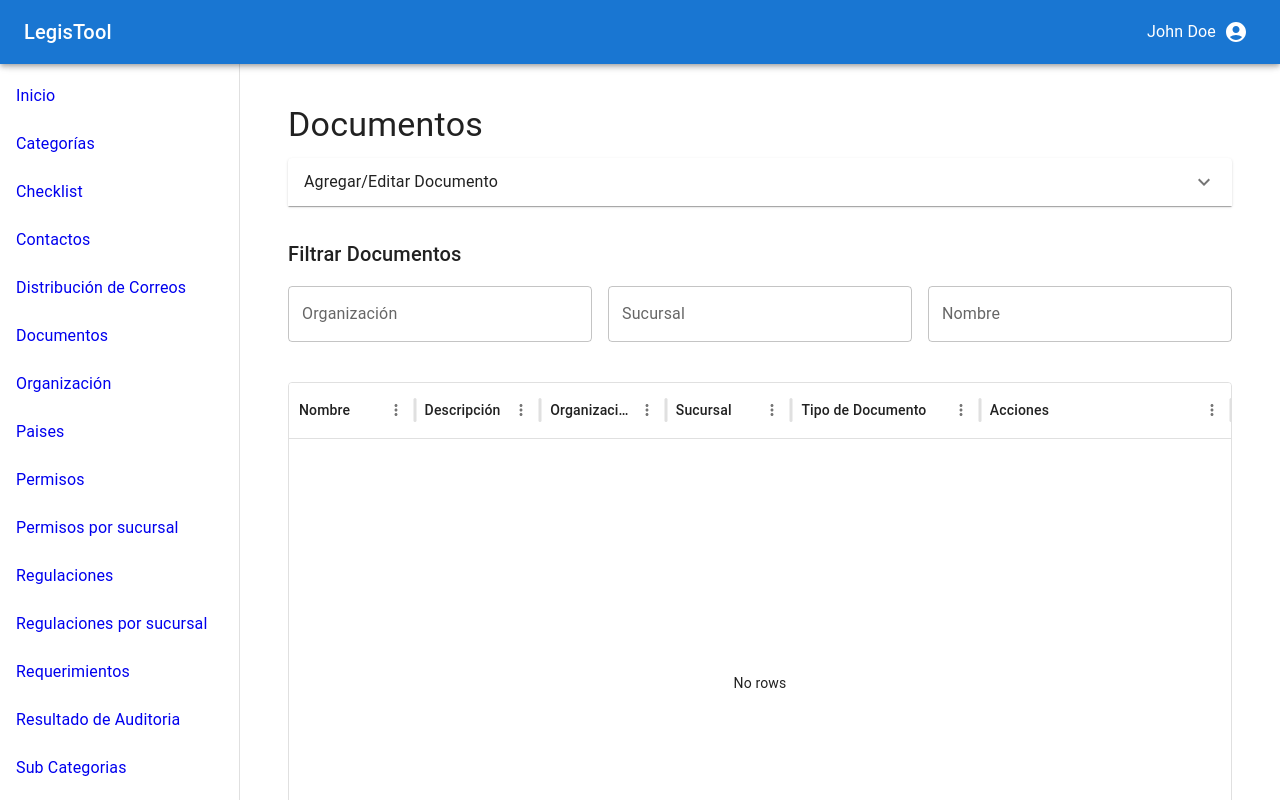
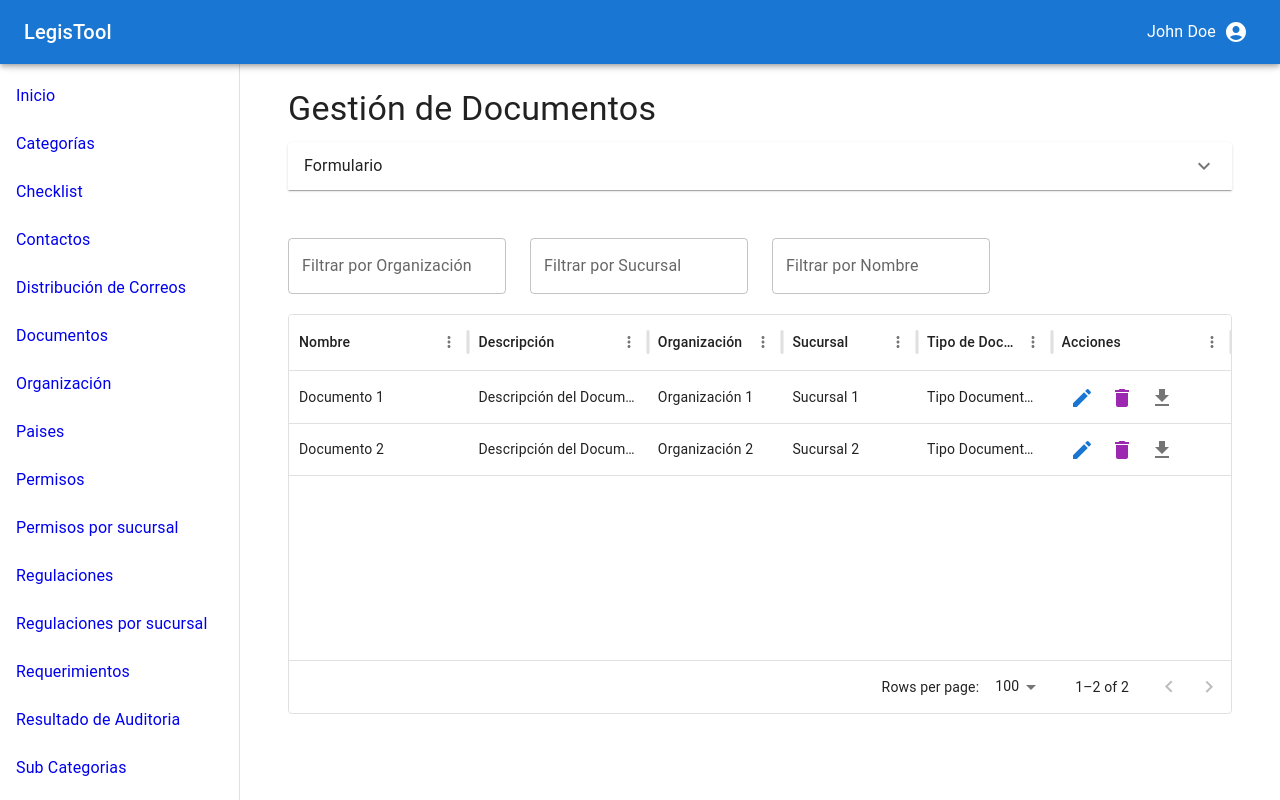
Before and after one commit to Danilord/legistool, a React (Create React App) app: page /documentos in a window 1280 px wide. Shown: the top 800 px of the page. Built offline with nearby package versions, Linux system fonts and the light colour scheme.

Commit message:
documentos 2.0

```diff
--- a/package.json
+++ b/package.json
@@ -13,6 +13,7 @@
     "@testing-library/user-event": "^13.5.0",
     "@tinymce/tinymce-react": "^5.1.1",
     "export-to-csv": "^1.3.0",
+    "legisapp": "file:",
     "papaparse": "^5.4.1",
     "react": "^18.3.1",
     "react-dom": "^18.3.1",
--- a/src/pages/AuditResult.js
+++ b/src/pages/AuditResult.js
@@ -9,7 +9,6 @@ import {
   MenuItem,
   FormControl,
   InputLabel,
-  TextareaAutosize,
   IconButton,
   Dialog,
   DialogActions,
@@ -167,7 +166,6 @@ const AuditResult = () => {
 
   const columns = [
     { field: 'nombre', headerName: 'Nombre', flex: 1 },
-    // { field: 'url', headerName: 'URL', flex: 1 },
     { field: 'descripcion', headerName: 'Descripción', flex: 1 },
     { field: 'sucursal', headerName: 'Sucursal', flex: 1 },
     { field: 'tipoDocumento', headerName: 'Tipo de Documento', flex: 1.5 },
--- a/src/pages/Documentos.js
+++ b/src/pages/Documentos.js
@@ -1,14 +1,11 @@
-import React, { useState } from 'react';
+import React, { useState, useEffect } from 'react';
 import {
   Container,
   TextField,
   Button,
   Typography,
   Grid,
-  Select,
-  MenuItem,
   FormControl,
-  InputLabel,
   IconButton,
   Dialog,
   DialogActions,
@@ -17,6 +14,7 @@ import {
   Accordion,
   AccordionSummary,
   AccordionDetails,
+  Autocomplete
 } from '@mui/material';
 import { DataGrid } from '@mui/x-data-grid';
 import ExpandMoreIcon from '@mui/icons-material/ExpandMore';
@@ -46,6 +44,7 @@ const Documentos = () => {
   const [filtroNombre, setFiltroNombre] = useState('');
   const [documentosFiltrados, setDocumentosFiltrados] = useState([]);
 
+  // Datos de ejemplo para las opciones de selección
   const organizaciones = [
     { id: 1, nombre: 'Organización 1' },
     { id: 2, nombre: 'Organización 2' },
@@ -61,6 +60,36 @@ const Documentos = () => {
     { id: 2, nombre: 'Tipo Documento 2' },
   ];
 
+  // Función para aplicar los filtros
+  const aplicarFiltros = () => {
+    const filtered = documentos.filter((doc) => {
+      return (
+        (filtroOrganizacion === '' ||
+          doc.organizacion.toLowerCase().includes(filtroOrganizacion.toLowerCase())) &&
+        (filtroSucursal === '' ||
+          doc.sucursal.toLowerCase().includes(filtroSucursal.toLowerCase())) &&
+        (filtroNombre === '' ||
+          doc.nombre.toLowerCase().includes(filtroNombre.toLowerCase()))
+      );
+    });
+
+    setDocumentosFiltrados(filtered);
+  };
+
+  // Aplicar los filtros al cambiar cualquiera de ellos
+  useEffect(() => {
+    aplicarFiltros();
+  }, [filtroOrganizacion, filtroSucursal, filtroNombre, documentos]);
+
+  // Simular carga inicial de documentos
+  useEffect(() => {
+    const documentosIniciales = [
+      { id: 1, nombre: 'Documento 1', url: 'https://dominio.com/documentos/Organización 1/Sucursal 1/Documento 1.pdf', descripcion: 'Descripción del Documento 1', organizacion: 'Organización 1', sucursal: 'Sucursal 1', tipoDocumento: 'Tipo Documento 1' },
+      { id: 2, nombre: 'Documento 2', url: 'https://dominio.com/documentos/Organización 2/Sucursal 2/Documento 2.pdf', descripcion: 'Descripción del Documento 2', organizacion: 'Organización 2', sucursal: 'Sucursal 2', tipoDocumento: 'Tipo Documento 2' }
+    ];
+    setDocumentos(documentosIniciales);
+  }, []);
+
   const handleInputChange = (event, setter) => {
     setter(event.target.value);
     setError('');
@@ -71,14 +100,27 @@ const Documentos = () => {
     if (file) {
       setArchivo(file);
       setNombreArchivo(file.name);
+      setNuevoNombreArchivo(file.name);
+
       // Actualiza la URL cada vez que se carga un archivo
-      const url = generarUrlGuardado(nuevoNombreArchivo, organizacionSeleccionada, sucursalSeleccionada);
+      const url = generarUrlGuardado(
+        file.name,
+        organizacionSeleccionada,
+        sucursalSeleccionada
+      );
       setUrlGuardado(url);
     }
   };
 
   const handleNuevoNombreArchivoChange = (event) => {
-    setNuevoNombreArchivo(event.target.value);
+    const nuevoNombre = event.target.value;
+    setNuevoNombreArchivo(nuevoNombre);
+    const url = generarUrlGuardado(
+      nuevoNombre,
+      organizacionSeleccionada,
+      sucursalSeleccionada
+    );
+    setUrlGuardado(url);
   };
 
   const generarUrlGuardado = (nombre, organizacion, sucursal) => {
@@ -94,18 +136,13 @@ const Documentos = () => {
 
     if (
       !nombreArchivo ||
-      !descripcion ||
       !sucursalSeleccionada ||
       !organizacionSeleccionada ||
       !tipoDocumentoSeleccionado ||
-      !nuevoNombreArchivo
+      !nuevoNombreArchivo ||
+      !archivo
     ) {
-      setError('Todos los campos son requeridos');
-      return;
-    }
-
-    if (!urlGuardado) {
-      setError('Faltan campos para generar la URL del guardado');
+      setError('Por favor, complete todos los campos.');
       return;
     }
 
@@ -186,31 +223,11 @@ const Documentos = () => {
     document.body.removeChild(link);
   };
 
-  // Función para aplicar los filtros
-  const aplicarFiltros = () => {
-    const filtered = documentos.filter((doc) => {
-      return (
-        (filtroOrganizacion === '' || doc.organizacion.toLowerCase().includes(filtroOrganizacion.toLowerCase())) &&
-        (filtroSucursal === '' || doc.sucursal.toLowerCase().includes(filtroSucursal.toLowerCase())) &&
-        (filtroNombre === '' || doc.nombre.toLowerCase().includes(filtroNombre.toLowerCase()))
-      );
-    });
-
-    setDocumentosFiltrados(filtered);
-  };
-
-
-  // Aplicar los filtros al cambiar cualquiera de ellos
-  React.useEffect(() => {
-    aplicarFiltros();
-  }, [filtroOrganizacion, filtroSucursal, filtroNombre, documentos]);
-
-
   const columns = [
-    { field: 'nombre', headerName: 'Nombre', flex: 1 },
-    { field: 'descripcion', headerName: 'Descripción', flex: 1 },
-    { field: 'organizacion', headerName: 'Organización', flex: 1 },
-    { field: 'sucursal', headerName: 'Sucursal', flex: 1 },
+    { field: 'nombre', headerName: 'Nombre', flex: 2 },
+    { field: 'descripcion', headerName: 'Descripción', flex: 2 },
+    { field: 'organizacion', headerName: 'Organización', flex: 1.5 },
+    { field: 'sucursal', headerName: 'Sucursal', flex: 1.5 },
     { field: 'tipoDocumento', headerName: 'Tipo de Documento', flex: 1.5 },
     {
       field: 'acciones',
@@ -221,10 +238,16 @@ const Documentos = () => {
           <IconButton color="primary" onClick={() => handleEdit(params.row.id)}>
             <EditIcon />
           </IconButton>
-          <IconButton color="secondary" onClick={() => handleDelete(params.row.id)}>
+          <IconButton
+            color="secondary"
+            onClick={() => handleDelete(params.row.id)}
+          >
             <DeleteIcon />
           </IconButton>
-          <IconButton color="primary" onClick={() => handleDownload(params.row.url, params.row.nombre)}>
+          <IconButton
+            color="default"
+            onClick={() => handleDownload(params.row.url, params.row.nombre)}
+          >
             <DownloadIcon />
           </IconButton>
         </>
@@ -233,24 +256,83 @@ const Documentos = () => {
   ];
 
   return (
-    <Container style={{ marginTop: '1em', marginLeft: 0 }}>
-      <Typography variant="h4" component="h1" gutterBottom>
-        Documentos
+    <Container>
+      <Typography variant="h4" gutterBottom>
+        Gestión de Documentos
       </Typography>
       <Accordion>
-        <AccordionSummary
-          expandIcon={<ExpandMoreIcon />}
-          aria-controls="panel1a-content"
-          id="panel1a-header"
-        >
-          <Typography>Agregar/Editar Documento</Typography>
+        <AccordionSummary expandIcon={<ExpandMoreIcon />}>
+          <Typography>Formulario</Typography>
         </AccordionSummary>
         <AccordionDetails>
         <form onSubmit={handleSubmit}>
-            <Grid container spacing={2}>
-              <Grid item xs={12} md={6}>
+        <Grid container spacing={3}>
+          <Grid item xs={12} sm={6}>
+            <FormControl fullWidth>
+              <TextField
+                label="Nombre del Archivo"
+                value={nombreArchivo}
+                onChange={(e) => handleInputChange(e, setNombreArchivo)}
+                disabled
+              />
+            </FormControl>
+          </Grid>
+          <Grid item xs={12} sm={6}>
+            <FormControl fullWidth>
+              <TextField
+                label="Nuevo Nombre del Archivo"
+                value={nuevoNombreArchivo}
+                onChange={handleNuevoNombreArchivoChange}
+              />
+            </FormControl>
+          </Grid>
+          <Grid item xs={12} sm={6}>
+            <FormControl fullWidth>
+              <Autocomplete
+                options={organizaciones}
+                getOptionLabel={(option) => option.nombre}
+                value={organizaciones.find((org) => org.nombre === organizacionSeleccionada) || null}
+                onChange={(e, newValue) => setOrganizacionSeleccionada(newValue ? newValue.nombre : '')}
+                renderInput={(params) => <TextField {...params} label="Organización" />}
+              />
+            </FormControl>
+          </Grid>
+          <Grid item xs={12} sm={6}>
+            <FormControl fullWidth>
+              <Autocomplete
+                options={sucursales}
+                getOptionLabel={(option) => option.nombre}
+                value={sucursales.find((suc) => suc.nombre === sucursalSeleccionada) || null}
+                onChange={(e, newValue) => setSucursalSeleccionada(newValue ? newValue.nombre : '')}
+                renderInput={(params) => <TextField {...params} label="Sucursal" />}
+              />
+            </FormControl>
+          </Grid>
+          <Grid item xs={12} sm={6}>
+            <FormControl fullWidth>
+              <Autocomplete
+                options={tiposDocumentos}
+                getOptionLabel={(option) => option.nombre}
+                value={tiposDocumentos.find((tipo) => tipo.nombre === tipoDocumentoSeleccionado) || null}
+                onChange={(e, newValue) => setTipoDocumentoSeleccionado(newValue ? newValue.nombre : '')}
+                renderInput={(params) => <TextField {...params} label="Tipo de Documento" />}
+              />
+            </FormControl>
+          </Grid>
+          <Grid item xs={12}>
+            <TextField
+              label="Descripción"
+              multiline
+              rows={4}
+              value={descripcion}
+              onChange={(e) => handleInputChange(e, setDescripcion)}
+              fullWidth
+            />
+          </Grid>
+          <Grid item xs={12}>
             <Button
               variant="contained"
+              color="primary"
               component="label"
               startIcon={<CloudUploadIcon />}
             >
@@ -258,158 +340,77 @@ const Documentos = () => {
               <input
                 type="file"
                 hidden
-                    accept=".pdf"
                 onChange={handleFileChange}
+                accept='.pdf'
               />
             </Button>
-                <TextField
-                  fullWidth
-                  label="Nombre del Archivo"
-                  value={nombreArchivo}
-                  onChange={(e) => handleInputChange(e, setNombreArchivo)}
-                  variant="outlined"
-                  margin="normal"
-                  disabled
-                />
-                <TextField
-                  fullWidth
-                  label="Nuevo Nombre del Archivo"
-                  value={nuevoNombreArchivo}
-                  onChange={handleNuevoNombreArchivoChange}
-                  variant="outlined"
-                  margin="normal"
-                />
-                <TextField
-                  fullWidth
-                  label="Descripción"
-                  value={descripcion}
-                  onChange={(e) => handleInputChange(e, setDescripcion)}
-                  variant="outlined"
-                  margin="normal"
-                />
-              </Grid>
-              <Grid item xs={12} md={6}>
-
-                <FormControl fullWidth margin="normal" sx={{ marginTop:"53px"}}>
-                  <InputLabel>Organización</InputLabel>
-                  <Select
-                    value={organizacionSeleccionada}
-                    onChange={(e) => handleInputChange(e, setOrganizacionSeleccionada)}
-                    label="Organización"
-                  >
-                    {organizaciones.map((org) => (
-                      <MenuItem key={org.id} value={org.nombre}>
-                        {org.nombre}
-                      </MenuItem>
-                    ))}
-                  </Select>
-                </FormControl>
-                <FormControl fullWidth margin="normal">
-                  <InputLabel>Sucursal</InputLabel>
-                  <Select
-                    value={sucursalSeleccionada}
-                    onChange={(e) => handleInputChange(e, setSucursalSeleccionada)}
-                    label="Sucursal"
-                  >
-                    {sucursales.map((suc) => (
-                      <MenuItem key={suc.id} value={suc.nombre}>
-                        {suc.nombre}
-                      </MenuItem>
-                    ))}
-                  </Select>
-                </FormControl>
-                <FormControl fullWidth margin="normal">
-                  <InputLabel>Tipo de Documento</InputLabel>
-                  <Select
-                    value={tipoDocumentoSeleccionado}
-                    onChange={(e) => handleInputChange(e, setTipoDocumentoSeleccionado)}
-                    label="Tipo de Documento"
-                  >
-                    {tiposDocumentos.map((tipo) => (
-                      <MenuItem key={tipo.id} value={tipo.nombre}>
-                        {tipo.nombre}
-                      </MenuItem>
-                    ))}
-                  </Select>
-                </FormControl>
           </Grid>
           <Grid item xs={12}>
-                {error && (
-                  <Typography color="error">
-                    {error}
-                  </Typography>
-                )}
-                <Button variant="contained" type="submit">
-                  {editandoDocumentoId ? 'Actualizar Documento' : 'Guardar Documento'}
+            <Button variant="contained" color="primary" type="submit">
+              Guardar
             </Button>
+            {error && <Typography color="error">{error}</Typography>}
           </Grid>
         </Grid>
       </form>
         </AccordionDetails>
       </Accordion>
-      <Grid container spacing={2} marginTop={2}>
-        <Grid item xs={12}>
-          <Typography variant="h6" component="h2">
-            Filtrar Documentos
-          </Typography>
-          <Grid container spacing={2}>
-            <Grid item xs={12} md={4}>
+
+      <Grid container spacing={3} marginTop={3} alignContent={"center"}>
+        <Grid item xs={12} sm={3}>
+          <FormControl fullWidth>
             <TextField
-                fullWidth
-                label="Organización"
+              label="Filtrar por Organización"
               value={filtroOrganizacion}
               onChange={(e) => setFiltroOrganizacion(e.target.value)}
-                variant="outlined"
-                margin="normal"
             />
+          </FormControl>
         </Grid>
-            <Grid item xs={12} md={4}>
+        <Grid item xs={12} sm={3}>
+          <FormControl fullWidth>
             <TextField
-                fullWidth
-                label="Sucursal"
+              label="Filtrar por Sucursal"
               value={filtroSucursal}
               onChange={(e) => setFiltroSucursal(e.target.value)}
-                variant="outlined"
-                margin="normal"
             />
+          </FormControl>
         </Grid>
-            <Grid item xs={12} md={4}>
+        <Grid item xs={12} sm={3}>
+          <FormControl fullWidth>
             <TextField
-                fullWidth
-                label="Nombre"
+              label="Filtrar por Nombre"
               value={filtroNombre}
               onChange={(e) => setFiltroNombre(e.target.value)}
-                variant="outlined"
-                margin="normal"
             />
+          </FormControl>
         </Grid>
       </Grid>
-        </Grid>
-        <Grid item xs={12} marginTop={2}>
-          <div style={{ height: 600, width: '100%' }}>
+      <div style={{ height: 400, width: '100%', marginTop: 20 }}>
         <DataGrid
           rows={documentosFiltrados}
           columns={columns}
           pageSize={5}
-              rowsPerPageOptions={[5]}
-              disableSelectionOnClick
         />
       </div>
-        </Grid>
-      </Grid>
       <Dialog
         open={openConfirmDelete}
-        onClose={() => setOpenConfirmDelete(false)}
+        onClose={cancelDelete}
+        aria-labelledby="alert-dialog-title"
+        aria-describedby="alert-dialog-description"
       >
-        <DialogTitle>Confirmar Eliminación</DialogTitle>
+        <DialogTitle id="alert-dialog-title">
+          {'Confirmar Eliminación'}
+        </DialogTitle>
         <DialogContent>
           <Typography>
-            ¿Estás seguro de que deseas eliminar este documento?
+            ¿Está seguro de que desea eliminar este documento?
           </Typography>
         </DialogContent>
         <DialogActions>
-          <Button onClick={cancelDelete}>Cancelar</Button>
-          <Button onClick={confirmDelete} color="secondary">
+          <Button onClick={cancelDelete} color="primary">
+            Cancelar
+          </Button>
+          <Button onClick={confirmDelete} color="secondary" autoFocus>
             Eliminar
           </Button>
         </DialogActions>
```
Also changed, not shown: 1 other file (tests, documents, lock files or other folders). Lines whose indentation alone changed are shown as unchanged.
